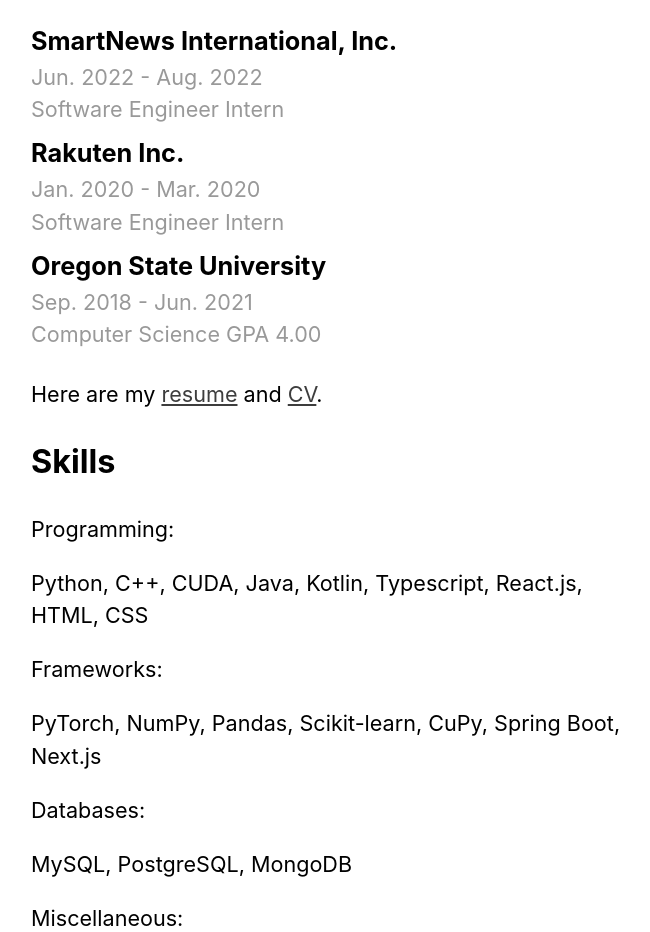
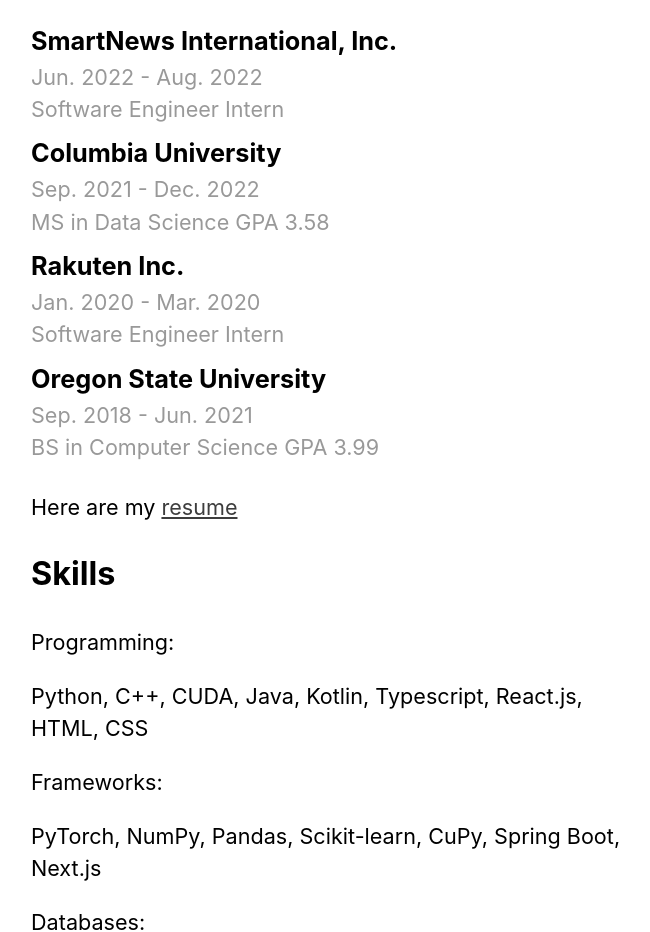
Before and after one commit to a1exkita/nextjs-blog, a Next.js app: page / in a window 1280 px wide. Shown: the part 2000-2932 px from the top of the page, without its empty margins (303-953 px from the left). Built offline with nearby package versions, Linux system fonts and the light colour scheme.

Commit message:
Updated experience

```diff
--- a/pages/index.js
+++ b/pages/index.js
@@ -48,6 +48,11 @@
                 <p className={`${utilStyles.noPaddingAndMargin} ${utilStyles.lightText}`}>Software Engineer Intern</p>
               </div>
               <div className={utilStyles.listDetail}>
+                <h3 className={utilStyles.noPaddingAndMargin}>Columbia University</h3>
+                <p className={`${utilStyles.noPaddingAndMargin} ${utilStyles.lightText}`}>Sep. 2021 - Dec. 2022</p>
+                <p className={`${utilStyles.noPaddingAndMargin} ${utilStyles.lightText}`}>MS in Data Science  GPA 3.58</p>
+              </div>
+              <div className={utilStyles.listDetail}>
                 <h3 className={utilStyles.noPaddingAndMargin}>Rakuten Inc.</h3>
                 <p className={`${utilStyles.noPaddingAndMargin} ${utilStyles.lightText}`}>Jan. 2020 - Mar. 2020</p>
                 <p className={`${utilStyles.noPaddingAndMargin} ${utilStyles.lightText}`}>Software Engineer Intern</p>
@@ -55,11 +60,11 @@
               <div className={utilStyles.listDetail}>
                 <h3 className={utilStyles.noPaddingAndMargin}>Oregon State University</h3>
                 <p className={`${utilStyles.noPaddingAndMargin} ${utilStyles.lightText}`}>Sep. 2018 - Jun. 2021</p>
-                <p className={`${utilStyles.noPaddingAndMargin} ${utilStyles.lightText}`}>Computer Science  GPA 4.00</p>
+                <p className={`${utilStyles.noPaddingAndMargin} ${utilStyles.lightText}`}>BS in Computer Science  GPA 3.99</p>
               </div>
             </li>
         </ul>
-        <p>Here are my <a href="/AlexKita_resume_2022_08.pdf">resume</a> and <a href="/cv_AtsuhitoKita.pdf">CV</a>.</p>
+        <p>Here are my <a href="/AlexKita_resume_2022_08.pdf">resume</a></p>
         <h1>Skills</h1>
         <div>
             <p>Programming: </p>
```
